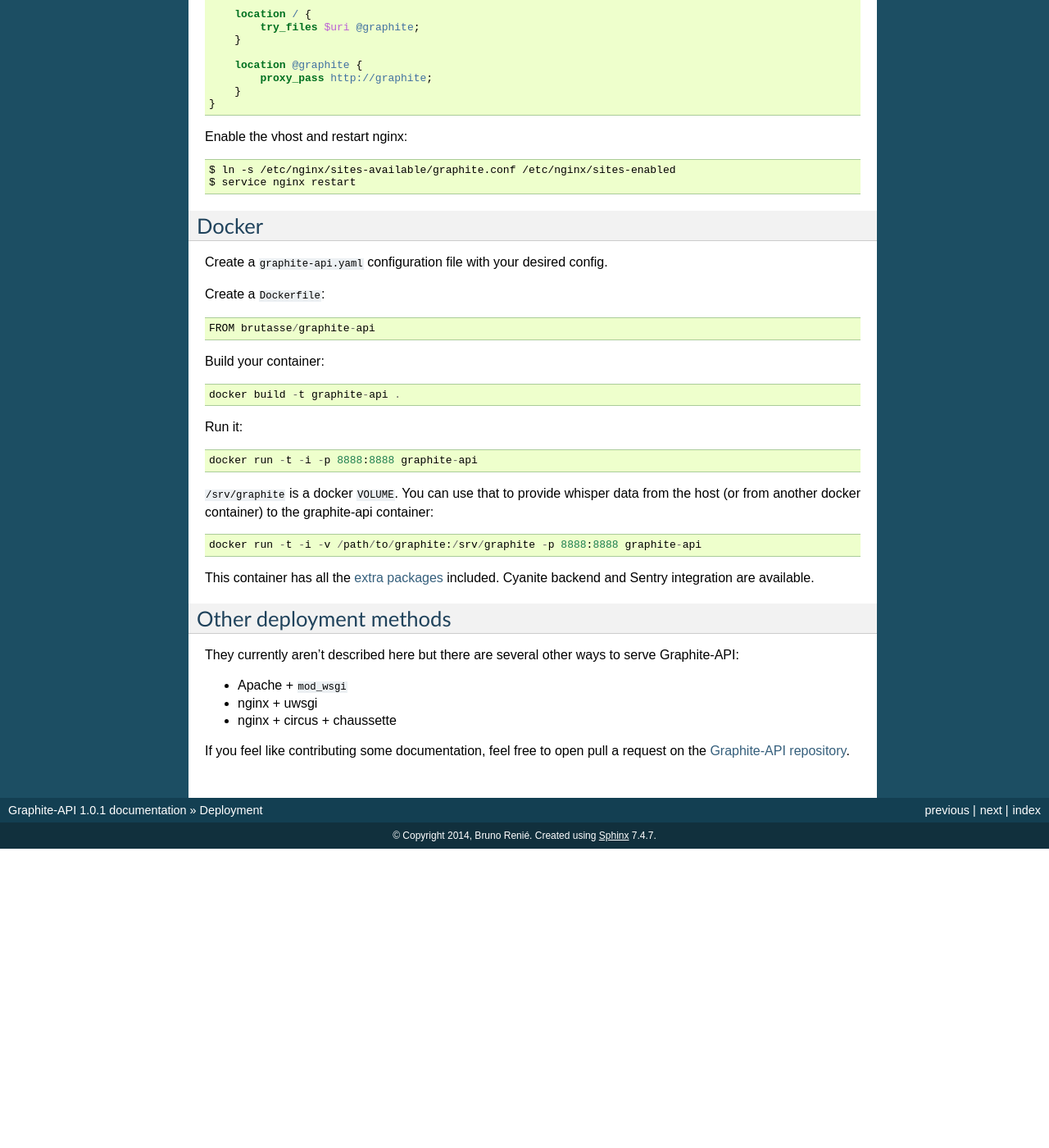
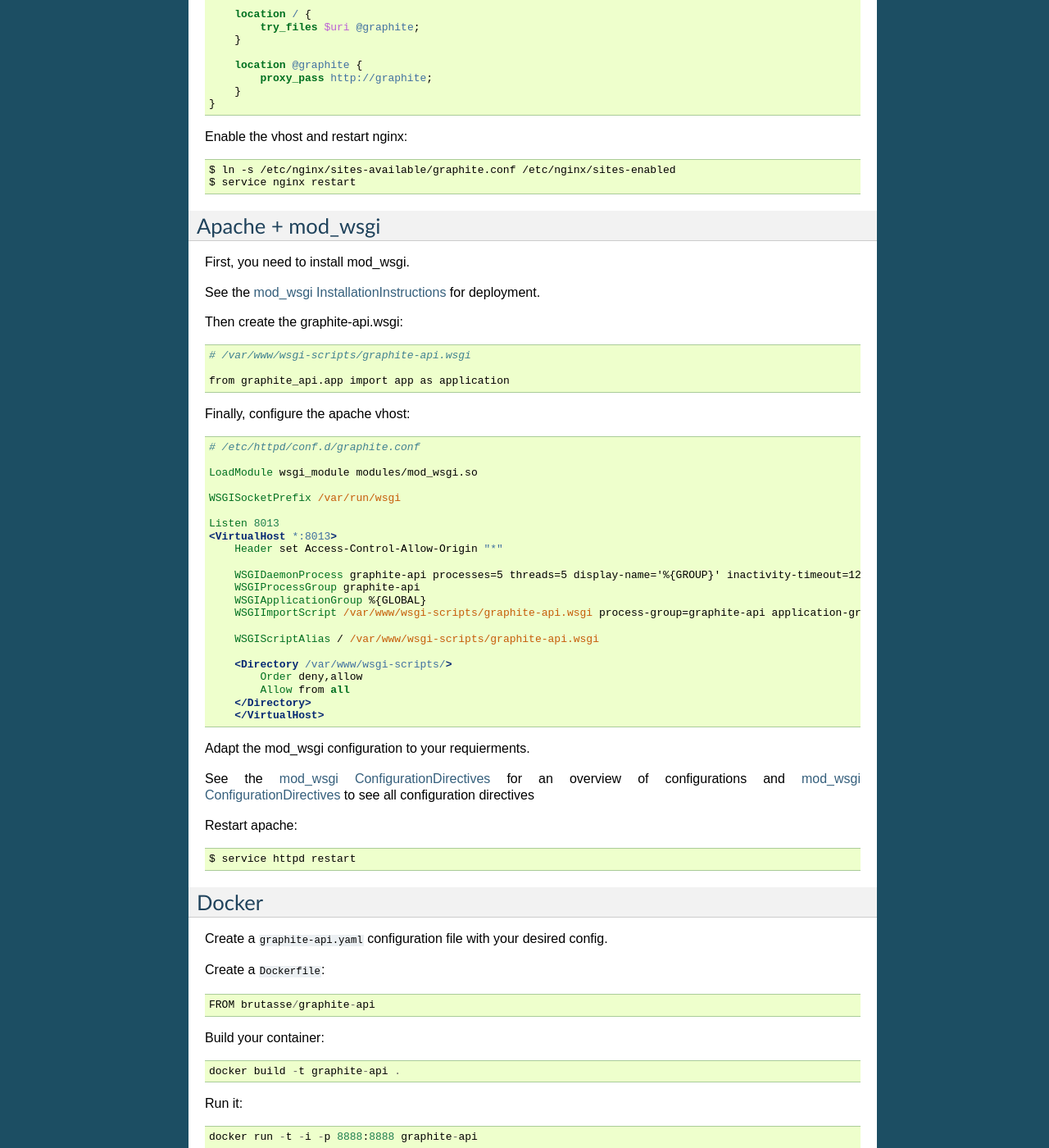
Before and after one commit to brutasse/graphite-api, a Sphinx documentation site: the page built from docs/deployment.rst, in a window 1280 px wide and 1400 px high, scrolled down 1026 px. Shown: the whole window at 82% size. Built offline with Sphinx 7.4.7, drawn with Linux system fonts in a browser that asks for light colours; before the commit the page ends 2061 px from its top, so only the background shows below that.

Commit message:
Add apache + mod_wsgi doc
Add apache + mod_wsgi deployment documentation

```diff
--- a/docs/deployment.rst
+++ b/docs/deployment.rst
@@ -79,6 +79,62 @@
     $ ln -s /etc/nginx/sites-available/graphite.conf /etc/nginx/sites-enabled
     $ service nginx restart
 
+Apache + mod_wsgi
+-----------------
+
+First, you need to install mod_wsgi.
+
+See the `mod_wsgi InstallationInstructions`_ for deployment.
+
+.. _mod_wsgi InstallationInstructions: https://code.google.com/p/modwsgi/wiki/InstallationInstructions
+
+Then create the graphite-api.wsgi:
+
+.. code-block:: bash
+
+    # /var/www/wsgi-scripts/graphite-api.wsgi
+
+    from graphite_api.app import app as application
+
+Finally, configure the apache vhost:
+
+.. code-block:: apache
+
+    # /etc/httpd/conf.d/graphite.conf
+
+    LoadModule wsgi_module modules/mod_wsgi.so
+
+    WSGISocketPrefix /var/run/wsgi
+
+    Listen 8013
+    <VirtualHost *:8013>
+        Header set Access-Control-Allow-Origin "*"
+
+        WSGIDaemonProcess graphite-api processes=5 threads=5 display-name='%{GROUP}' inactivity-timeout=120
+        WSGIProcessGroup graphite-api
+        WSGIApplicationGroup %{GLOBAL}
+        WSGIImportScript /var/www/wsgi-scripts/graphite-api.wsgi process-group=graphite-api application-group=%{GLOBAL}
+
+        WSGIScriptAlias / /var/www/wsgi-scripts/graphite-api.wsgi
+
+        <Directory /var/www/wsgi-scripts/>
+            Order deny,allow
+            Allow from all
+        </Directory>
+	</VirtualHost>
+
+Adapt the mod_wsgi configuration to your requierments.
+
+See the `mod_wsgi ConfigurationDirectives`_ for an overview of configurations and `mod_wsgi ConfigurationDirectives`_ to see all configuration directives
+
+.. _mod_wsgi QuickConfigurationGuide: https://code.google.com/p/modwsgi/wiki/QuickConfigurationGuide
+
+.. _mod_wsgi ConfigurationDirectives: https://code.google.com/p/modwsgi/wiki/ConfigurationDirectives
+
+Restart apache::
+
+    $ service httpd restart
+
 Docker
 ------
 
```
Also changed, not shown: other parts of docs/deployment.rst (+0 -2 lines), 1 other file.
